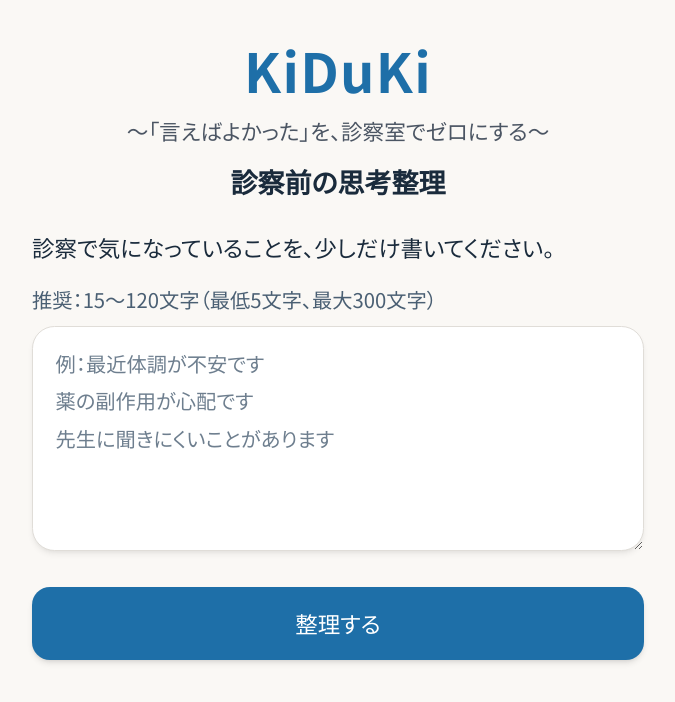
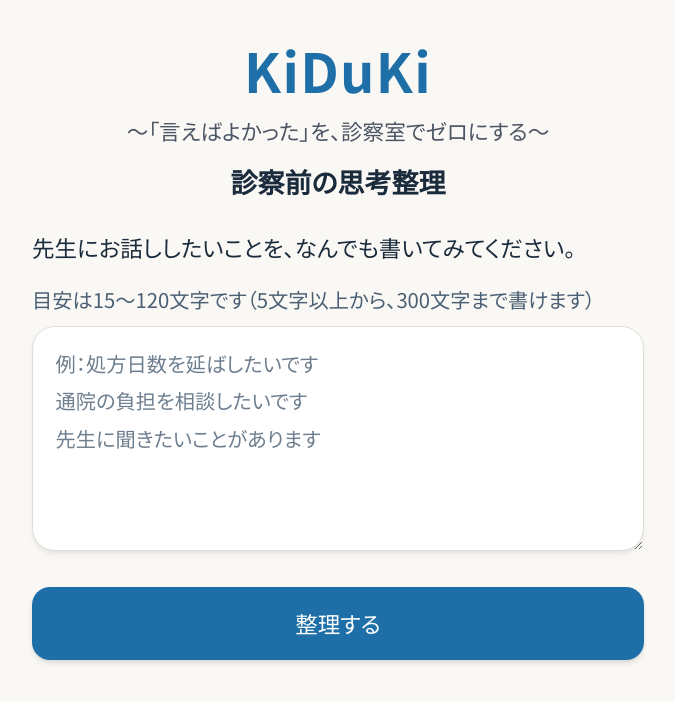
Before and after one commit to Medirealize/kiduki-app, a Next.js app: page / in a window 1280 px wide. Shown: the top 702 px of the page, without its empty margins (302-977 px from the left). Built offline with nearby package versions, Linux system fonts and the light colour scheme.

Commit message:
入力欄のガイドを温かいトーンに：先生にお話ししたいことをなんでも書いてみてください・目安の説明をやわらかく
Made-with: Cursor

```diff
--- a/src/components/InputScreen.tsx
+++ b/src/components/InputScreen.tsx
@@ -4,7 +4,7 @@ import { useState, useRef, useEffect } from "react";
 import type { GenerateResultWithOptions, FinalMemo } from "@/types";
 
 const PLACEHOLDER =
-  "例：最近体調が不安です\n薬の副作用が心配です\n先生に聞きにくいことがあります";
+  "例：処方日数を延ばしたいです\n通院の負担を相談したいです\n先生に聞きたいことがあります";
 
 function CopyIcon() {
   return (
@@ -276,16 +276,16 @@ export default function InputScreen() {
         {step === 0 && (
           <>
             <p className="text-kiduki-ink mb-3 text-[1.125rem] sm:text-[1.25rem] leading-loose font-medium">
-              診察で気になっていることを、少しだけ書いてください。
+              先生にお話ししたいことを、なんでも書いてみてください。
             </p>
             <p className="text-kiduki-ink-muted text-[1rem] sm:text-[1.125rem] mb-2 leading-relaxed">
-              推奨：15〜120文字（最低5文字、最大300文字）
+              目安は15〜120文字です（5文字以上から、300文字まで書けます）
             </p>
             <textarea
               className="textarea-kiduki w-full resize-y text-[1.125rem] min-h-[10rem]"
               placeholder={PLACEHOLDER}
               rows={5}
-              aria-label="気になっていること"
+              aria-label="先生にお話ししたいこと"
               value={input}
               onChange={(e) => setInput(e.target.value)}
               disabled={loading}
```
